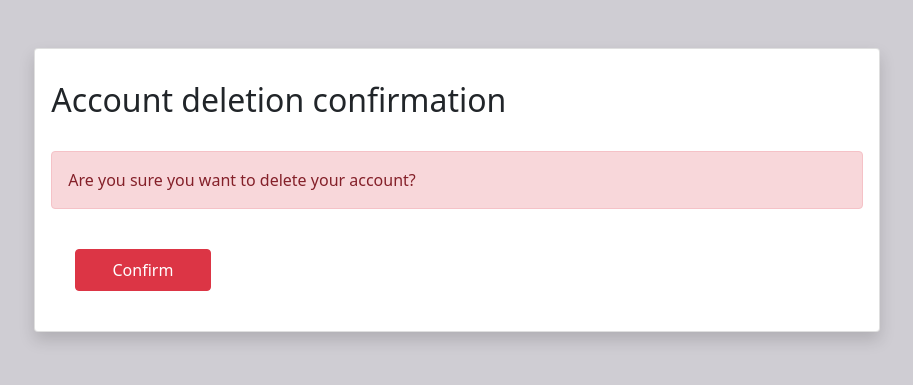
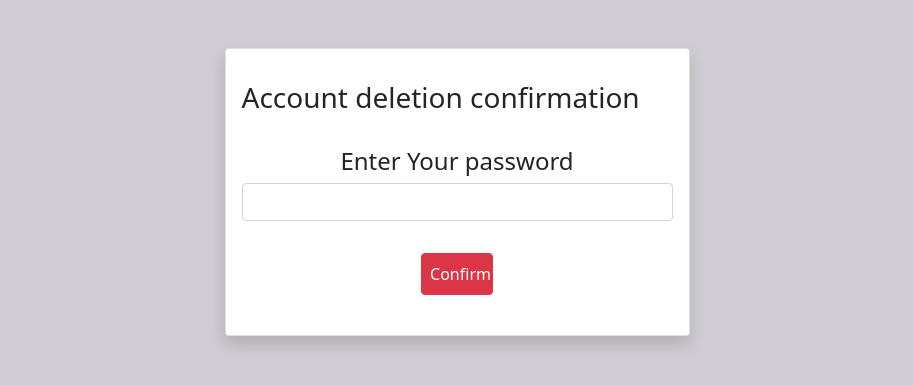
Before and after one commit to mohamedsherif95/crowdfund-django, a Django app: template crowdfund/accounts/templates/accounts/profile_delete.html in a window 1280 px wide. Shown: the part 59-444 px from the top of the page, without its empty margins (183-1096 px from the left). Run offline with Django 3.2, Linux system fonts and the light colour scheme; the template is opened without the code that fills it, so the values that code supplies are empty; some libraries are stand-ins or nearby versions.

Commit message:
birth-date widget & delete account password check bonus

```diff
--- a/crowdfund/accounts/forms.py
+++ b/crowdfund/accounts/forms.py
@@ -1,4 +1,5 @@
 from django import forms
+from django.forms.widgets import NumberInput
 from .models import User
 from phonenumber_field.formfields import PhoneNumberField
 from phonenumber_field.widgets import PhoneNumberPrefixWidget
@@ -24,6 +25,8 @@ class ProfileUpdateForm(forms.ModelForm):
 
     phone_number = PhoneNumberField(
     widget=PhoneNumberPrefixWidget(initial='EG'), required=False)
+    birth_date = forms.DateField(label="Birth Date", required=False,
+     widget=NumberInput(attrs={'type':'date'}))
 
     class Meta:
         model = User
--- a/crowdfund/accounts/templates/accounts/profile_delete.html
+++ b/crowdfund/accounts/templates/accounts/profile_delete.html
@@ -8,20 +8,27 @@
 
 <!-- page content -->
 {% block content %}
-<div class="row">
-  <div class="col-2"></div>
-    <div class="col-8">
+<div class="container d-flex justify-content-center">
+    <div class="col-5">
       <div class="card mt-5 shadow">
         <div class="card-body">
           <div class="card-title py-3">
             {% if request.user.pk == user.pk %}
-                <h2>Account deletion confirmation</h2>
+                <h3>Account deletion confirmation</h3>
+                {% if messages %}
+                  <div class="mt-2">
+                      {% for message in messages %}
+                      <h5 class="alert alert-danger">{{ message }}</h5>
+                      {% endfor %}
+                  </div>
+                {% endif %}
                 </div>
-                    <form action="{% url 'accounts:profile_delete' user.pk %}" method="post" novalidate>
+                    <form class="text-center" action="{% url 'accounts:profile_delete' user.pk %}" method="post" novalidate>
                     {% csrf_token %}
-                    <p class="alert alert-danger" role="alert">
-                        Are you sure you want to delete your account?
-                    </p>
+                    <h4>Enter Your password</h4>
+                    <div class="my-2 form-group">
+                      <input class="form-control" name="password" type="password" id="formpassword">
+                    </div>
                     <input class=" btn btn-danger m-4 col-2 p-2" type="submit" value="Confirm">
                     </form>
                 </div>
@@ -31,6 +38,5 @@
         </div>
       </div>
     </div>
-  <div class="col-2"></div>
 </div>
 {% endblock content %}
--- a/crowdfund/crowdfund/settings.py
+++ b/crowdfund/crowdfund/settings.py
@@ -61,7 +61,7 @@ MIDDLEWARE = [
     'django.contrib.auth.middleware.AuthenticationMiddleware',
     'django.contrib.messages.middleware.MessageMiddleware',
     'django.middleware.clickjacking.XFrameOptionsMiddleware',
-    'querycount.middleware.QueryCountMiddleware',
+    # 'querycount.middleware.QueryCountMiddleware',
 ]
 
 ROOT_URLCONF = 'crowdfund.urls'
```
Also changed, not shown: crowdfund/accounts/views.py (+28 -19 lines), crowdfund/db.sqlite3.
